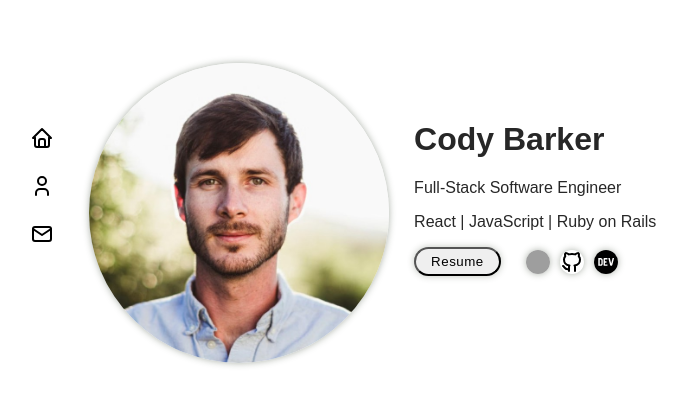
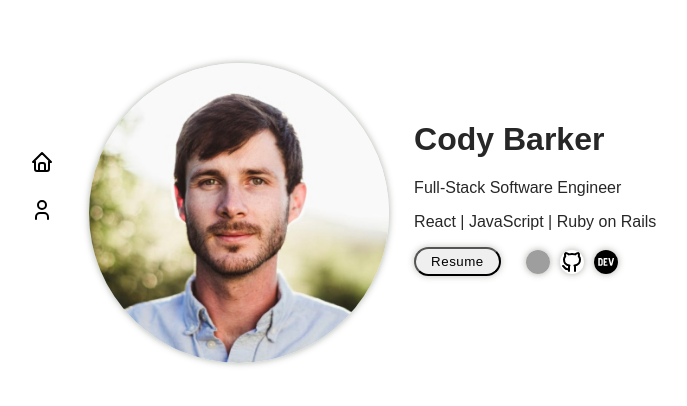
Before and after one commit to cody-barker/portfolio-website, a JavaScript app: page / in a window 1280 px wide. Shown: the top 406 px of the page, without its empty margins (89-776 px from the left). Built offline with nearby package versions, Linux system fonts and the light colour scheme; grey boxes are pictures that could not be loaded; the HTML template or start-up script is replaced by a standard one.

Commit message:
remove contact

```diff
--- a/src/App.js
+++ b/src/App.js
@@ -3,7 +3,6 @@ import NavBar from './components/NavBar'
 import { Routes, Route } from "react-router-dom"
 import Home from './pages/Home'
 import About from './pages/About'
-import Contact from './pages/Contact'
 import NotFound from './pages/NotFound'
 
 
@@ -14,7 +13,6 @@ function App() {
       <Routes>
         <Route path="/" element={<Home />}/>
         <Route path="/about" element={<About />}/>
-        <Route path="/contact" element={<Contact />}/>
         <Route path="*" element={<NotFound />}/>
       </Routes>
     </main>
--- a/src/components/NavBar.js
+++ b/src/components/NavBar.js
@@ -1,14 +1,12 @@
 import {NavLink} from 'react-router-dom'
 import homeIcon from '../assets/home-icon.svg'
 import userIcon from '../assets/user-icon.svg'
-import contactIcon from '../assets/contact-icon.svg'
 
 function NavBar() {
     return(
         <nav>
             <NavLink className="nav-link" to="/"><img src={homeIcon} alt="home icon"/></NavLink>
             <NavLink className="nav-link" to="/about"><img src={userIcon} alt="about me icon"/></NavLink>
-            <NavLink className="nav-link" to="/contact"><img src={contactIcon} alt="contact icon" /></NavLink>
         </nav>
     )
 }
--- a/src/pages/Contact.js
+++ /dev/null
@@ -1,11 +0,0 @@
-
-
-function Contact() {
-  return(
-    <div className="container">
-      Contact
-    </div>
-  )
-}
-
-export default Contact
```
Also changed, not shown: src/assets/contact-icon.svg (deleted).
